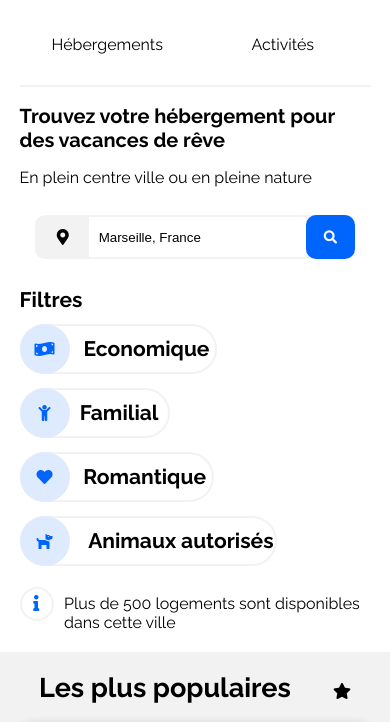
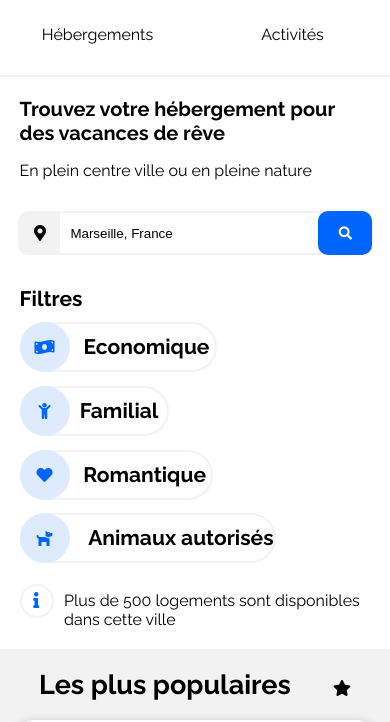
Before and after one commit to Saika667/P2-Booki, a plain HTML site: page index.html in a window 390 px wide. Shown: the part 79-801 px from the top of the page. Drawn offline with Linux system fonts and the light colour scheme.

Commit message:
version avant modification form

```diff
--- a/css/style.css
+++ b/css/style.css
@@ -47,7 +47,6 @@ header {
     display: flex;
     flex-direction: column;
     width: 90%;
-    margin: auto;
 }
 
 nav {
@@ -300,6 +299,7 @@ main {
 #more {
     width: 100%;
     padding: 20px 0 40px 20px;
+    cursor: pointer;
 }
 
 #popular {
@@ -659,8 +659,18 @@ footer h3 {
     body {
         padding: 0;
     }
+
     body > *:not(footer) {
         padding: 0;
+    }
+
+    header {
+        width: 100%;
+    }
+
+    header > *:not(nav):not(form) {
+        padding: 0 5%;
+        box-sizing: border-box;
     }
 
     h2 {
@@ -719,15 +729,19 @@ footer h3 {
     }
 
     form {
+        padding: 0;
         min-width: 90%;
         margin: 8% auto;
+        height: 40px;
     }
 
     input {
-        min-width: 65%;
+        min-width: 70%;
     }
+
     #buttonResearchDesktop {
         display: none;
+        min-width: 13.5%;
     }
 
     #buttonResearchPhone {
```
Also changed, not shown: images/activite/4_small/florian-wehde-xW9e8gdotxI-unsplash.jpg (deleted), images/activite/4_small/kevin-hikari-rV_Qd1l-VXg-unsplash.jpg (deleted), images/activite/4_small/kilyan-sockalingum-NR8-cBCN3aI-unsplash.jpg (deleted), images/activite/4_small/lena-paulin-wH2-EJoDcV0-unsplash.jpg (deleted), images/activite/4_small/paul-hermann-QFTrLdQIRhI-unsplash.jpg (deleted), images/activite/4_small/reno-laithienne-QUgJhdY5Fyk-unsplash.jpg (deleted), images/hebergement/4_small/annie-spratt-Eg1qcIitAuA-unsplash.jpg (deleted), images/hebergement/4_small/aw-creative-VGs8z60yT2c-unsplash.jpg (deleted), images/hebergement/4_small/emile-guillemot-Bj_rcSC5XfE-unsplash.jpg (deleted), images/hebergement/4_small/febrian-zakaria-M6S1WvfW68A-unsplash.jpg (deleted), images/hebergement/4_small/febrian-zakaria-sjvU0THccQA-unsplash.jpg (deleted), images/hebergement/4_small/fred-kleber-gTbaxaVLvsg-unsplash.jpg (deleted), images/hebergement/4_small/marcus-loke-WQJvWU_HZFo-unsplash.jpg (deleted), images/hebergement/4_small/nicate-lee-kT-ZyaiwBe0-unsplash.jpg (deleted), 1 more files.
